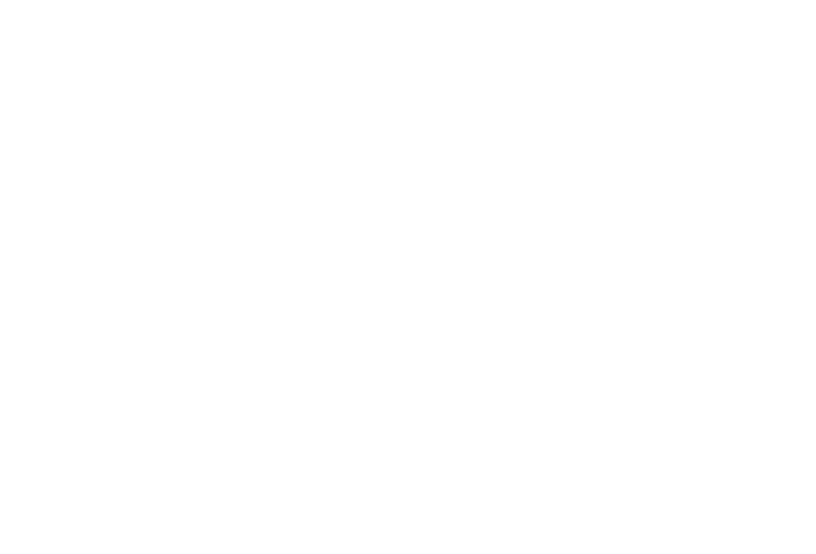
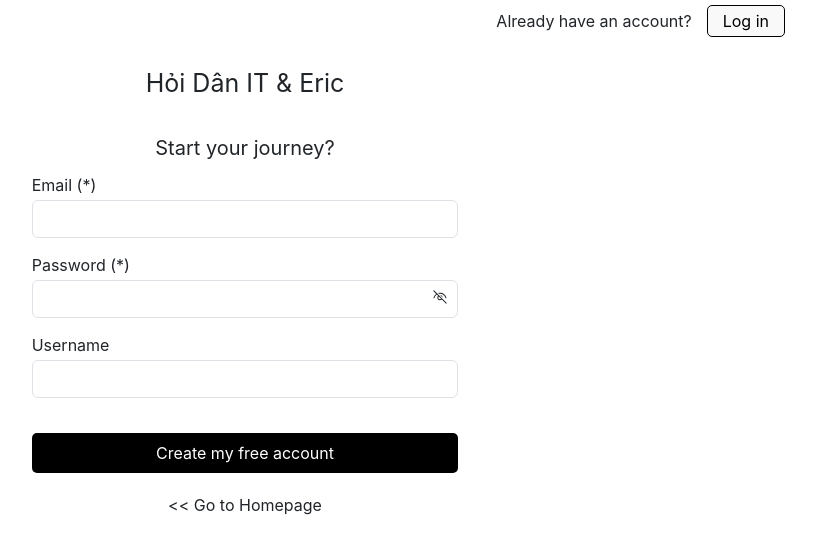
Before and after one commit to LaDuy1610/learn-react, a React (Create React App) app in the folder base-react-redux/: page /register in a window 1280 px wide. Before the commit this address had no page. Shown: the top 554 px of the page, without its empty margins (395-1211 px from the left). Built offline with nearby package versions, Linux system fonts and the light colour scheme.

Commit message:
register component

```diff
--- a/base-react-redux/src/Layout.js
+++ b/base-react-redux/src/Layout.js
@@ -9,6 +9,7 @@
 import ManageUser from "./components/Admin/Content/ManageUser";
 import DashBoard from "./components/Admin/Content/DashBoard";
 import Login from "./components/Auth/Login";
+import Register from "./components/Auth/Register";
 
 const Layout = () => {
   return (
@@ -24,6 +25,7 @@
         </Route>
 
         <Route path="/login" element={<Login />} />
+        <Route path="/register" element={<Register />} />
       </Routes>
 
       <ToastContainer
--- a/base-react-redux/src/components/Auth/Login.js
+++ b/base-react-redux/src/components/Auth/Login.js
@@ -10,8 +10,26 @@
 
   const navigate = useNavigate();
 
+  const validateEmail = (email) => {
+    return String(email)
+      .toLowerCase()
+      .match(
+        /^(([^<>()[\]\\.,;:\s@"]+(\.[^<>()[\]\\.,;:\s@"]+)*)|.(".+"))@((\[[0-9]{1,3}\.[0-9]{1,3}\.[0-9]{1,3}\.[0-9]{1,3}\])|(([a-zA-Z\-0-9]+\.)+[a-zA-Z]{2,}))$/
+      );
+  };
+
   const handleLogin = async () => {
     //validate
+    const isValidEmail = validateEmail(email);
+    if (!isValidEmail) {
+      toast.error("Invalid Email");
+      return;
+    }
+
+    if (!password) {
+      toast.error("Invalid password");
+      return;
+    }
     //submitAPI
     let data = await postLogin(email, password);
 
@@ -29,7 +47,7 @@
     <div className="login-container">
       <div className="header">
         <span>Don't have an account yet?</span>
-        <button>Sign up</button>
+        <button onClick={() => navigate("/register")}>Sign up</button>
       </div>
       <div className="title col-4 mx-auto">React Learning</div>
       <div className="welcome col-4 mx-auto">Hello, who's this?</div>
--- /dev/null
+++ b/base-react-redux/src/components/Auth/Register.js
@@ -0,0 +1,116 @@
+import { useState } from 'react';
+import './Register.scss';
+import { useNavigate } from 'react-router-dom';
+import { postRegister } from '../../services/apiService';
+import { toast } from 'react-toastify';
+import { VscEye, VscEyeClosed } from "react-icons/vsc";
+
+const Register = (props) => {
+    const [email, setEmail] = useState("");
+    const [password, setPassword] = useState("");
+    const [username, setUsername] = useState("");
+
+    const [isShowPassword, setIsShowPassword] = useState(false);
+
+    const navigate = useNavigate();
+
+    const validateEmail = (email) => {
+        return String(email)
+            .toLowerCase()
+            .match(
+                /^(([^<>()[\]\\.,;:\s@"]+(\.[^<>()[\]\\.,;:\s@"]+)*)|(".+"))@((\[[0-9]{1,3}\.[0-9]{1,3}\.[0-9]{1,3}\.[0-9]{1,3}\])|(([a-zA-Z\-0-9]+\.)+[a-zA-Z]{2,}))$/
+            );
+    };
+    const handleRegister = async () => {
+        //validate
+        const isValidEmail = validateEmail(email);
+        if (!isValidEmail) {
+            toast.error('Invalid email')
+            return;
+        }
+
+        if (!password) {
+            toast.error('Invalid password')
+            return;
+        }
+
+        //submit apis
+        let data = await postRegister(email, password, username);
+        if (data && data.EC === 0) {
+            toast.success(data.EM);
+            navigate('/login')
+        }
+
+        if (data && +data.EC !== 0) {
+            toast.error(data.EM);
+        }
+    }
+    return (
+        <div className="register-container">
+            <div className='header'>
+                <span> Already have an account?</span>
+                <button onClick={() => navigate('/login')}>Log in</button>
+            </div>
+            <div className='title col-4 mx-auto'>
+                Hỏi Dân IT &amp; Eric
+            </div>
+            <div className='welcome col-4 mx-auto'>
+                Start your journey?
+            </div>
+            <div className='content-form col-4 mx-auto'>
+                <div className='form-group'>
+                    <label>Email (*)</label>
+                    <input
+                        type={"email"}
+                        className="form-control"
+                        value={email}
+                        onChange={(event) => setEmail(event.target.value)}
+                    />
+                </div>
+                <div className='form-group pass-group'>
+                    <label>Password (*)</label>
+                    <input
+                        type={isShowPassword ? "text" : "password"}
+                        className="form-control"
+                        value={password}
+                        onChange={(event) => setPassword(event.target.value)}
+                    />
+
+                    {isShowPassword ?
+                        <span className="icons-eye"
+                            onClick={() => setIsShowPassword(false)}>
+                            <VscEye />
+                        </span>
+                        :
+                        <span className="icons-eye"
+                            onClick={() => setIsShowPassword(true)}>
+                            <VscEyeClosed />
+                        </span>
+                    }
+                </div>
+                <div className='form-group'>
+                    <label>Username</label>
+                    <input
+                        type={"text"}
+                        className="form-control"
+                        value={username}
+                        onChange={(event) => setUsername(event.target.value)}
+                    />
+                </div>
+                <div>
+                    <button
+                        className='btn-submit'
+                        onClick={() => handleRegister()}
+                    >Create my free account</button>
+                </div>
+                <div className='text-center'>
+                    <span className="back" onClick={() => { navigate('/') }}>
+                        &#60;&#60; Go to Homepage
+                    </span>
+                </div>
+            </div>
+        </div>
+    )
+}
+
+export default Register;
--- /dev/null
+++ b/base-react-redux/src/components/Auth/Register.scss
@@ -0,0 +1,65 @@
+.register-container {
+    .header {
+        height: 45px;
+        text-align: right;
+        padding: 5px 100px 0 100px;
+
+        button {
+            padding: 3px 15px;
+            margin-left: 15px;
+            border-radius: 5px;
+            background: #f9f9f9;
+            border: 1px solid;
+
+            &:hover {
+                background-color: white;
+            }
+        }
+    }
+
+    .title {
+        font-size: 25px;
+        padding: 20px 0;
+        text-align: center;
+    }
+
+    .welcome {
+        font-size: 20px;
+        padding: 10px 0;
+        text-align: center;
+    }
+
+    .content-form {
+
+        input {
+            margin-bottom: 15px ;
+            margin-top: 3px;
+        }
+
+        button {
+            width: 100%;
+            width: 100%;
+            height: 40px;
+            border: none;
+            border-radius: 5px;
+            margin: 20px 0;
+            color: white;
+            background: black;
+        }
+
+        .back {
+            cursor: pointer;
+        }
+
+        .pass-group {
+            position: relative;
+
+            .icons-eye {
+                cursor: pointer;
+                position: absolute;
+                right: 10px;
+                bottom: 10px;
+            }
+        }
+    }
+}
--- a/base-react-redux/src/components/Header/Header.js
+++ b/base-react-redux/src/components/Header/Header.js
@@ -8,6 +8,10 @@
 
   const handleLogin = () => {
     navigate("/login");
+  };
+
+  const handleRegister = () => {
+    navigate("/register");
   };
 
   return (
@@ -33,7 +37,9 @@
             <button className="btn-login" onClick={() => handleLogin()}>
               Log in
             </button>
-            <button className="btn-signup">Sign up</button>
+            <button className="btn-signup" onClick={() => handleRegister()}>
+              Sign up
+            </button>
             {/* <NavDropdown title="Settings" id="basic-nav-dropdown">
               <NavDropdown.Item>Log in</NavDropdown.Item>
               <NavDropdown.Item>Log out</NavDropdown.Item>
--- a/base-react-redux/src/services/apiService.js
+++ b/base-react-redux/src/services/apiService.js
@@ -39,6 +39,10 @@
   return axios.post("api/v1/login", { email: email, password: password });
 };
 
+const postRegister = (email, password, username) => {
+  return axios.post("api/v1/register", { email, password, username });
+};
+
 export {
   postCreateNewUser,
   getAllUsers,
@@ -46,4 +50,5 @@
   deleteUser,
   getAllUsersPaginate,
   postLogin,
+  postRegister,
 };
```
